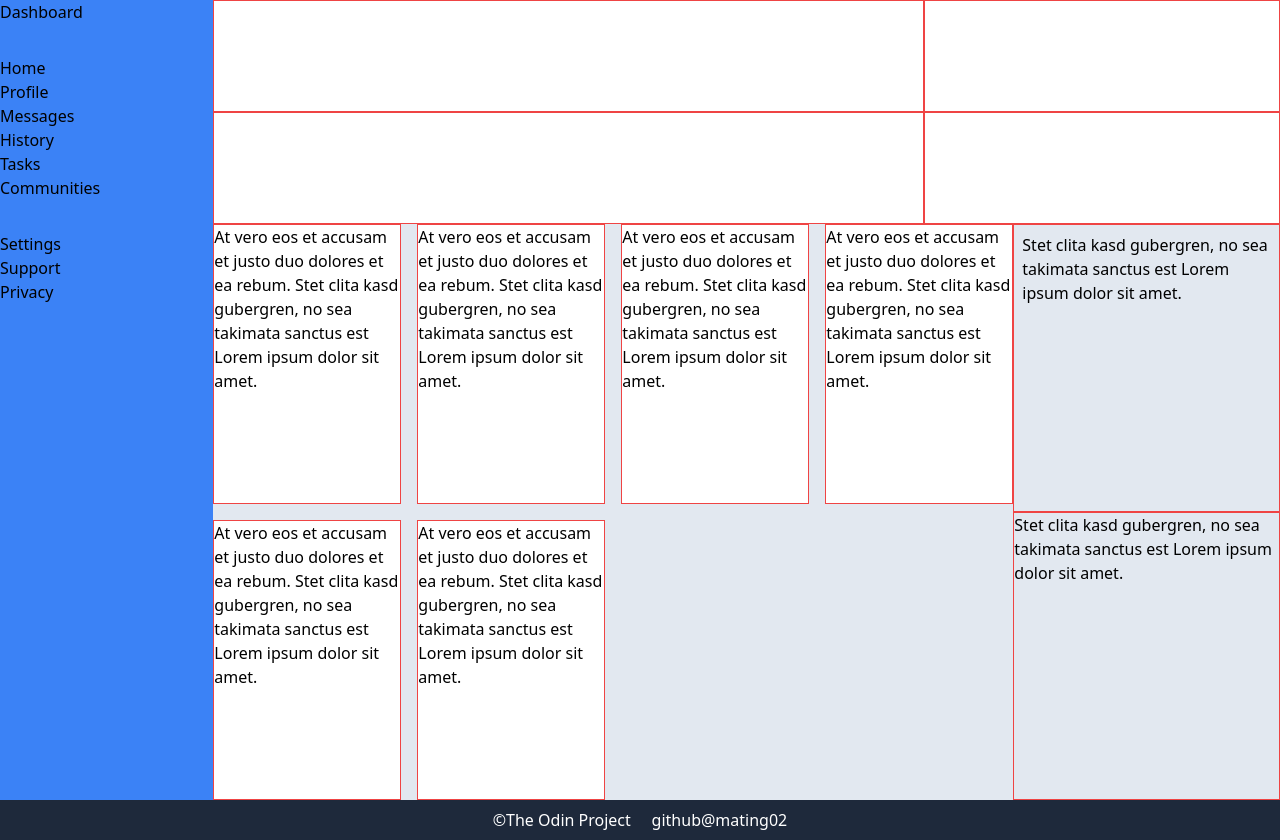
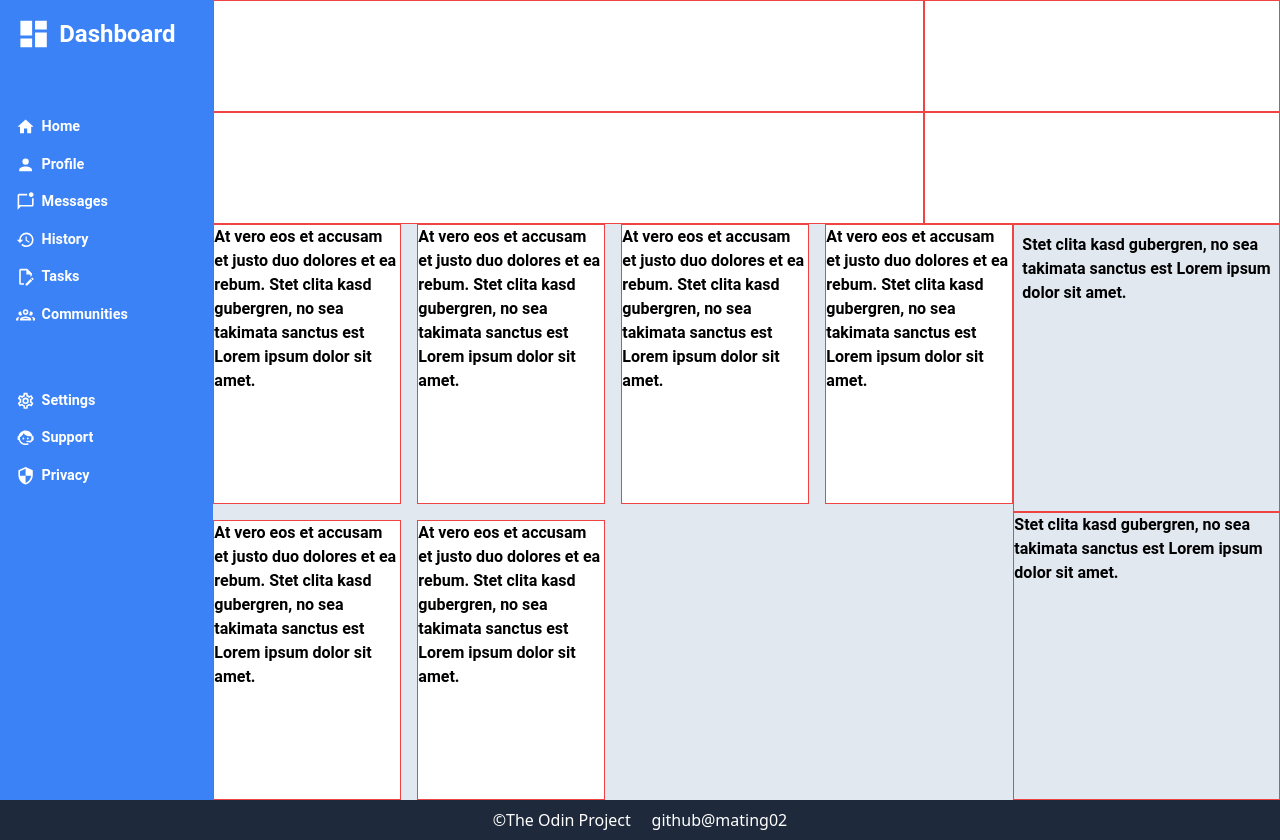
Before and after one commit to mating02/admin-dashboard, a website: page index.html in a window 1280 px wide. Drawn offline with Linux system fonts and the light colour scheme.

Commit message:
finished design of sidebar

```diff
--- a/index.html
+++ b/index.html
@@ -8,21 +8,21 @@
     <link rel="Stylesheet" href="style.css">
 </head>
 <body>
-    <div class="grid grid-cols-container min-h-screen">
-        <div class="grid row-span-2 bg-blue-500 gap-8 grid-rows-3mm">
-            <div class="logo">Dashboard</div>
+    <div class="grid grid-cols-container min-h-screen font-roboto font-semibold">
+        <div class="grid row-span-2 bg-blue-500 gap-8 grid-rows-3mm text-white">
+            <div class="flex"><svg class="dashboard" xmlns="http://www.w3.org/2000/svg" viewBox="0 0 24 24" fill="white"><title>dashboard</title><path d="M13,3V9H21V3M13,21H21V11H13M3,21H11V15H3M3,13H11V3H3V13Z" /></svg>Dashboard</div>
             <div class="basics">
-                <div class="home">Home</div>
-                <div class="profile">Profile</div>
-                <div class="messages">Messages</div>
-                <div class="history">History</div>
-                <div class="tasks">Tasks</div>
-                <div class="communities">Communities</div>
+                <div class="flex"><svg xmlns="http://www.w3.org/2000/svg" viewBox="0 0 24 24" fill="white"><title>home</title><path d="M10,20V14H14V20H19V12H22L12,3L2,12H5V20H10Z" /></svg> Home</div>
+                <div class="flex"><svg xmlns="http://www.w3.org/2000/svg" viewBox="0 0 24 24" fill="white"><title>account</title><path d="M12,4A4,4 0 0,1 16,8A4,4 0 0,1 12,12A4,4 0 0,1 8,8A4,4 0 0,1 12,4M12,14C16.42,14 20,15.79 20,18V20H4V18C4,15.79 7.58,14 12,14Z" /></svg> Profile</div>
+                <div class="flex"><svg xmlns="http://www.w3.org/2000/svg" viewBox="0 0 24 24" fill="white"><title>message-badge-outline</title><path d="M22 7V16C22 17.1 21.1 18 20 18H6L2 22V4C2 2.9 2.9 2 4 2H14.1C14 2.3 14 2.7 14 3S14 3.7 14.1 4H4V16H20V7.9C20.7 7.8 21.4 7.4 22 7M16 3C16 4.7 17.3 6 19 6S22 4.7 22 3 20.7 0 19 0 16 1.3 16 3Z" /></svg>Messages</div>
+                <div class="flex"><svg xmlns="http://www.w3.org/2000/svg" viewBox="0 0 24 24" fill="white"><title>history</title><path d="M13.5,8H12V13L16.28,15.54L17,14.33L13.5,12.25V8M13,3A9,9 0 0,0 4,12H1L4.96,16.03L9,12H6A7,7 0 0,1 13,5A7,7 0 0,1 20,12A7,7 0 0,1 13,19C11.07,19 9.32,18.21 8.06,16.94L6.64,18.36C8.27,20 10.5,21 13,21A9,9 0 0,0 22,12A9,9 0 0,0 13,3" /></svg>History</div>
+                <div class="flex"><svg xmlns="http://www.w3.org/2000/svg" viewBox="0 0 24 24" fill="white"><title>file-edit-outline</title><path d="M10 20H6V4H13V9H18V12.1L20 10.1V8L14 2H6C4.9 2 4 2.9 4 4V20C4 21.1 4.9 22 6 22H10V20M20.2 13C20.3 13 20.5 13.1 20.6 13.2L21.9 14.5C22.1 14.7 22.1 15.1 21.9 15.3L20.9 16.3L18.8 14.2L19.8 13.2C19.9 13.1 20 13 20.2 13M20.2 16.9L14.1 23H12V20.9L18.1 14.8L20.2 16.9Z" /></svg>Tasks</div>
+                <div class="flex"><svg xmlns="http://www.w3.org/2000/svg" viewBox="0 0 24 24" fill="white"><title>account-group-outline</title><path d="M12,5A3.5,3.5 0 0,0 8.5,8.5A3.5,3.5 0 0,0 12,12A3.5,3.5 0 0,0 15.5,8.5A3.5,3.5 0 0,0 12,5M12,7A1.5,1.5 0 0,1 13.5,8.5A1.5,1.5 0 0,1 12,10A1.5,1.5 0 0,1 10.5,8.5A1.5,1.5 0 0,1 12,7M5.5,8A2.5,2.5 0 0,0 3,10.5C3,11.44 3.53,12.25 4.29,12.68C4.65,12.88 5.06,13 5.5,13C5.94,13 6.35,12.88 6.71,12.68C7.08,12.47 7.39,12.17 7.62,11.81C6.89,10.86 6.5,9.7 6.5,8.5C6.5,8.41 6.5,8.31 6.5,8.22C6.2,8.08 5.86,8 5.5,8M18.5,8C18.14,8 17.8,8.08 17.5,8.22C17.5,8.31 17.5,8.41 17.5,8.5C17.5,9.7 17.11,10.86 16.38,11.81C16.5,12 16.63,12.15 16.78,12.3C16.94,12.45 17.1,12.58 17.29,12.68C17.65,12.88 18.06,13 18.5,13C18.94,13 19.35,12.88 19.71,12.68C20.47,12.25 21,11.44 21,10.5A2.5,2.5 0 0,0 18.5,8M12,14C9.66,14 5,15.17 5,17.5V19H19V17.5C19,15.17 14.34,14 12,14M4.71,14.55C2.78,14.78 0,15.76 0,17.5V19H3V17.07C3,16.06 3.69,15.22 4.71,14.55M19.29,14.55C20.31,15.22 21,16.06 21,17.07V19H24V17.5C24,15.76 21.22,14.78 19.29,14.55M12,16C13.53,16 15.24,16.5 16.23,17H7.77C8.76,16.5 10.47,16 12,16Z" /></svg>Communities</div>
             </div>
             <div class="help">
-                <div class="settings">Settings</div>
-                <div class="support">Support</div>
-                <div class="privacy">Privacy</div>
+                <div class="flex"><svg xmlns="http://www.w3.org/2000/svg" viewBox="0 0 24 24" fill="white"><title>cog-outline</title><path d="M12,8A4,4 0 0,1 16,12A4,4 0 0,1 12,16A4,4 0 0,1 8,12A4,4 0 0,1 12,8M12,10A2,2 0 0,0 10,12A2,2 0 0,0 12,14A2,2 0 0,0 14,12A2,2 0 0,0 12,10M10,22C9.75,22 9.54,21.82 9.5,21.58L9.13,18.93C8.5,18.68 7.96,18.34 7.44,17.94L4.95,18.95C4.73,19.03 4.46,18.95 4.34,18.73L2.34,15.27C2.21,15.05 2.27,14.78 2.46,14.63L4.57,12.97L4.5,12L4.57,11L2.46,9.37C2.27,9.22 2.21,8.95 2.34,8.73L4.34,5.27C4.46,5.05 4.73,4.96 4.95,5.05L7.44,6.05C7.96,5.66 8.5,5.32 9.13,5.07L9.5,2.42C9.54,2.18 9.75,2 10,2H14C14.25,2 14.46,2.18 14.5,2.42L14.87,5.07C15.5,5.32 16.04,5.66 16.56,6.05L19.05,5.05C19.27,4.96 19.54,5.05 19.66,5.27L21.66,8.73C21.79,8.95 21.73,9.22 21.54,9.37L19.43,11L19.5,12L19.43,13L21.54,14.63C21.73,14.78 21.79,15.05 21.66,15.27L19.66,18.73C19.54,18.95 19.27,19.04 19.05,18.95L16.56,17.95C16.04,18.34 15.5,18.68 14.87,18.93L14.5,21.58C14.46,21.82 14.25,22 14,22H10M11.25,4L10.88,6.61C9.68,6.86 8.62,7.5 7.85,8.39L5.44,7.35L4.69,8.65L6.8,10.2C6.4,11.37 6.4,12.64 6.8,13.8L4.68,15.36L5.43,16.66L7.86,15.62C8.63,16.5 9.68,17.14 10.87,17.38L11.24,20H12.76L13.13,17.39C14.32,17.14 15.37,16.5 16.14,15.62L18.57,16.66L19.32,15.36L17.2,13.81C17.6,12.64 17.6,11.37 17.2,10.2L19.31,8.65L18.56,7.35L16.15,8.39C15.38,7.5 14.32,6.86 13.12,6.62L12.75,4H11.25Z" /></svg>Settings</div>
+                <div class="flex"><svg xmlns="http://www.w3.org/2000/svg" viewBox="0 0 24 24" fill="white"><title>face-agent</title><path d="M18.72,14.76C19.07,13.91 19.26,13 19.26,12C19.26,11.28 19.15,10.59 18.96,9.95C18.31,10.1 17.63,10.18 16.92,10.18C13.86,10.18 11.15,8.67 9.5,6.34C8.61,8.5 6.91,10.26 4.77,11.22C4.73,11.47 4.73,11.74 4.73,12A7.27,7.27 0 0,0 12,19.27C13.05,19.27 14.06,19.04 14.97,18.63C15.54,19.72 15.8,20.26 15.78,20.26C14.14,20.81 12.87,21.08 12,21.08C9.58,21.08 7.27,20.13 5.57,18.42C4.53,17.38 3.76,16.11 3.33,14.73H2V10.18H3.09C3.93,6.04 7.6,2.92 12,2.92C14.4,2.92 16.71,3.87 18.42,5.58C19.69,6.84 20.54,8.45 20.89,10.18H22V14.67H22V14.69L22,14.73H21.94L18.38,18L13.08,17.4V15.73H17.91L18.72,14.76M9.27,11.77C9.57,11.77 9.86,11.89 10.07,12.11C10.28,12.32 10.4,12.61 10.4,12.91C10.4,13.21 10.28,13.5 10.07,13.71C9.86,13.92 9.57,14.04 9.27,14.04C8.64,14.04 8.13,13.54 8.13,12.91C8.13,12.28 8.64,11.77 9.27,11.77M14.72,11.77C15.35,11.77 15.85,12.28 15.85,12.91C15.85,13.54 15.35,14.04 14.72,14.04C14.09,14.04 13.58,13.54 13.58,12.91A1.14,1.14 0 0,1 14.72,11.77Z" /></svg>Support</div>
+                <div class="flex"><svg xmlns="http://www.w3.org/2000/svg" viewBox="0 0 24 24" fill="white"><title>security</title><path d="M12,12H19C18.47,16.11 15.72,19.78 12,20.92V12H5V6.3L12,3.19M12,1L3,5V11C3,16.55 6.84,21.73 12,23C17.16,21.73 21,16.55 21,11V5L12,1Z" /></svg>Privacy</div>
             </div>
         </div>
         <div class="grid grid-rows-2 grid-cols-header bg-white">
--- a/src/input.css
+++ b/src/input.css
@@ -1,3 +1,5 @@
 @tailwind base;
 @tailwind components;
 @tailwind utilities;
+
+@import url('https://fonts.googleapis.com/css2?family=Roboto&display=swap');
--- a/style.css
+++ b/style.css
@@ -1,3 +1,25 @@
-.header > div {
-    border: 1px solid brown;
+.flex>svg {
+    width: clamp(.8rem, 1.2rem, 1.5rem);
 }
+
+.flex>.dashboard {
+    width: clamp(1.5rem, 2.2rem, 3rem);
+}
+
+.grid-rows-3mm>.flex {
+    padding: 1rem;
+    gap: .5rem;
+    font-size: 1.5rem;
+}
+
+.basics, .help {
+    font-size: .9rem;
+    display:grid;
+    gap: 1rem;
+    padding: 1rem;
+}
+
+
+.basics>.flex, .help>.flex {
+    gap: .4rem;
+}
--- a/tailwind.config.js
+++ b/tailwind.config.js
@@ -12,6 +12,9 @@ module.exports = {
       gridTemplateRows: {
         '3mm': 'repeat(3, min-content)'
       },
+      fontFamily: {
+        'roboto': ['Roboto', 'sans-serif']
+      }
     },
   },
   plugins: [],
```
Also changed, not shown: dist/output.css.
